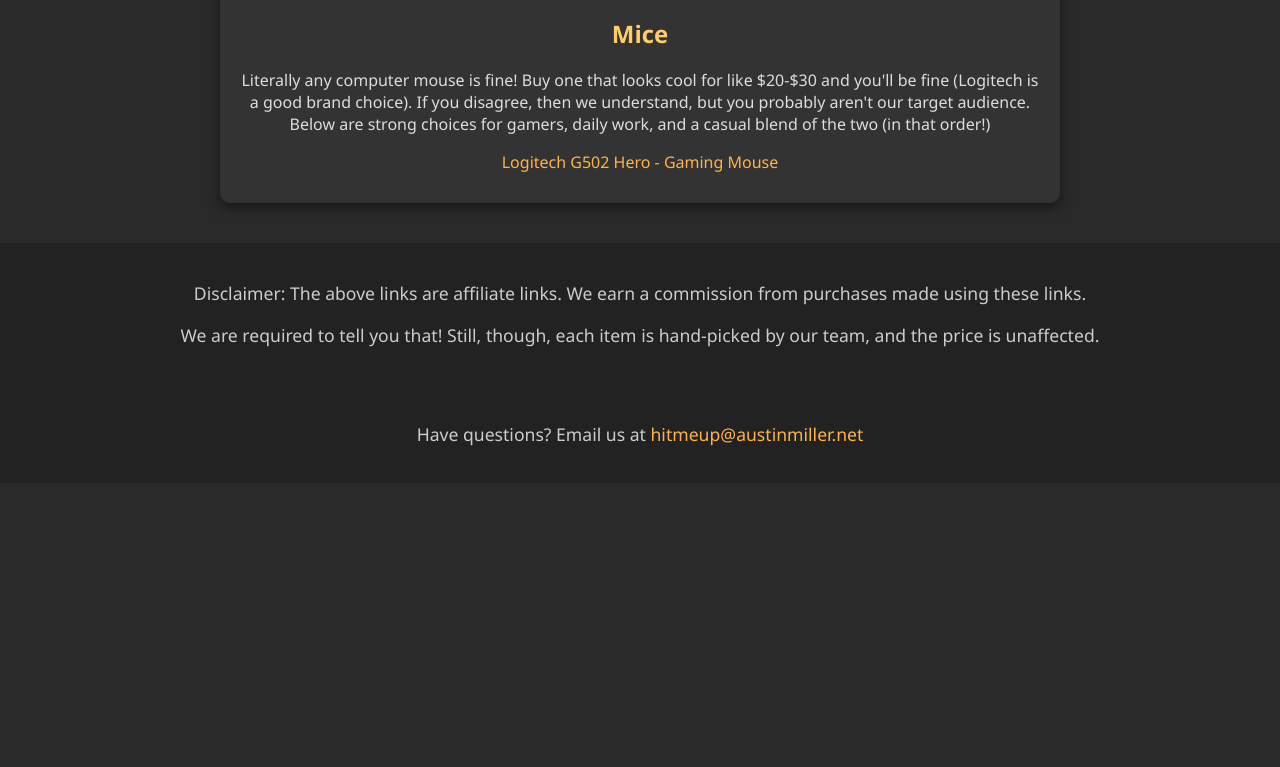
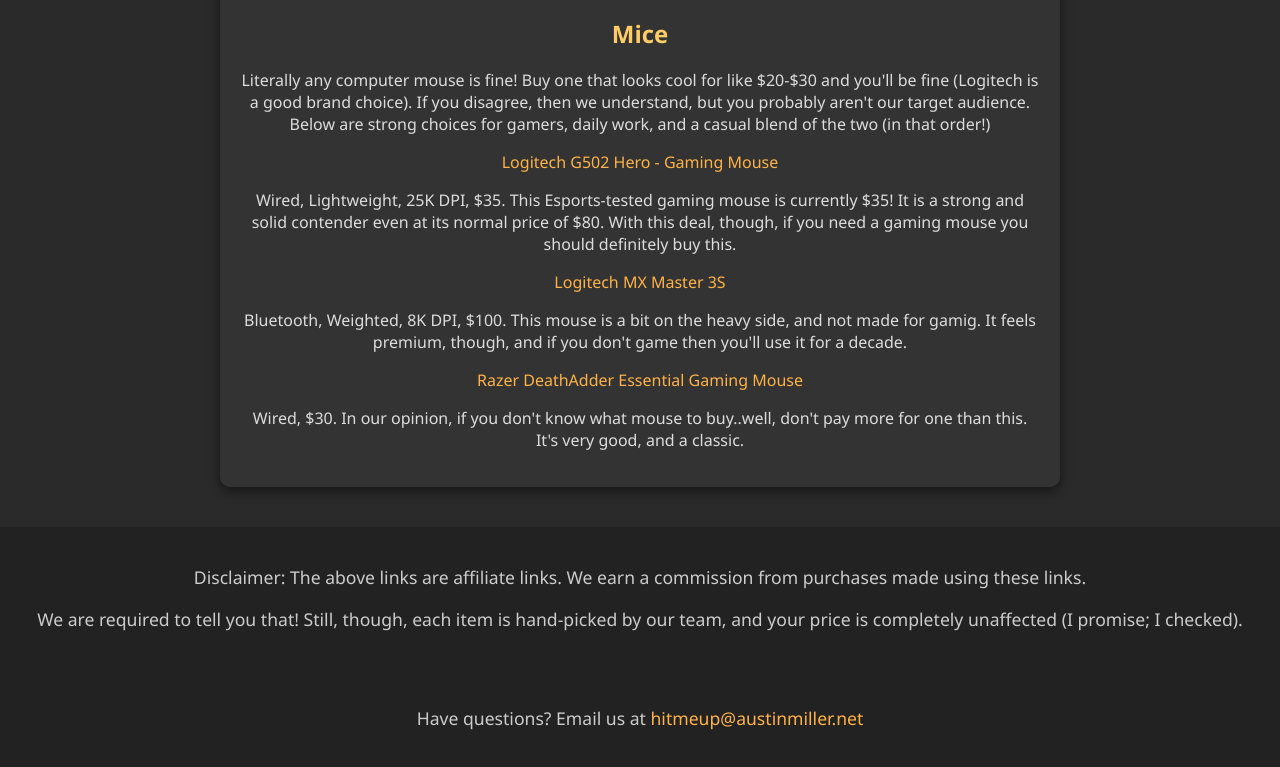
Before and after one commit to austinwmille/customPC, a plain HTML site: page peripherals.html in a window 1280 px wide. Shown: the part 1169-1936 px from the top of the page. Before the commit the page ends 1652 px from the top, so only its background shows below. Drawn offline with Linux system fonts and the light colour scheme.

Commit message:
added affiliate links

```diff
--- a/peripherals.html
+++ b/peripherals.html
@@ -56,13 +56,22 @@
             <h2>Mice</h2>
             <p>Literally any computer mouse is fine! Buy one that looks cool for like $20-$30 and you'll be fine (Logitech is a good brand choice). If you disagree, then we understand, but you probably aren't our target audience. Below are strong choices for gamers, daily work, and a casual blend of the two (in that order!)</p>
             <p class="product">
-                <a href="YOUR_AMAZON_LINK">Logitech G502 Hero - Gaming Mouse</a>
+                <a href="https://amzn.to/3Zv8Lac">Logitech G502 Hero - Gaming Mouse</a>
+                <p>Wired, Lightweight, 25K DPI, $35. This Esports-tested gaming mouse is currently $35! It is a strong and solid contender even at its normal price of $80. With this deal, though, if you need a gaming mouse you should definitely buy this.</p>
+            </p>
+            <p class="product">
+                <a href="https://amzn.to/49bKaux">Logitech MX Master 3S</a>
+                <p>Bluetooth, Weighted, 8K DPI, $100. This mouse is a bit on the heavy side, and not made for gamig. It feels premium, though, and if you don't game then you'll use it for a decade.</p>
+            </p>
+            <p class="product">
+                <a href="https://amzn.to/3VfBSMe">Razer DeathAdder Essential Gaming Mouse</a>
+                <p>Wired, $30. In our opinion, if you don't know what mouse to buy..well, don't pay more for one than this. It's very good, and a classic.</p>
             </p>
         </div>
     </div>
     <footer>
         <p>Disclaimer: The above links are affiliate links. We earn a commission from purchases made using these links.</p>
-        <p>We are required to tell you that!  Still, though, each item is hand-picked by our team, and the price is unaffected.</p>
+        <p>We are required to tell you that!  Still, though, each item is hand-picked by our team, and your price is completely unaffected (I promise; I checked).</p>
     </footer>
     <footer>
         <p>Have questions? Email us at <a href="mailto:hitmeup@austinmiller.net">hitmeup@austinmiller.net</a></p>
```
